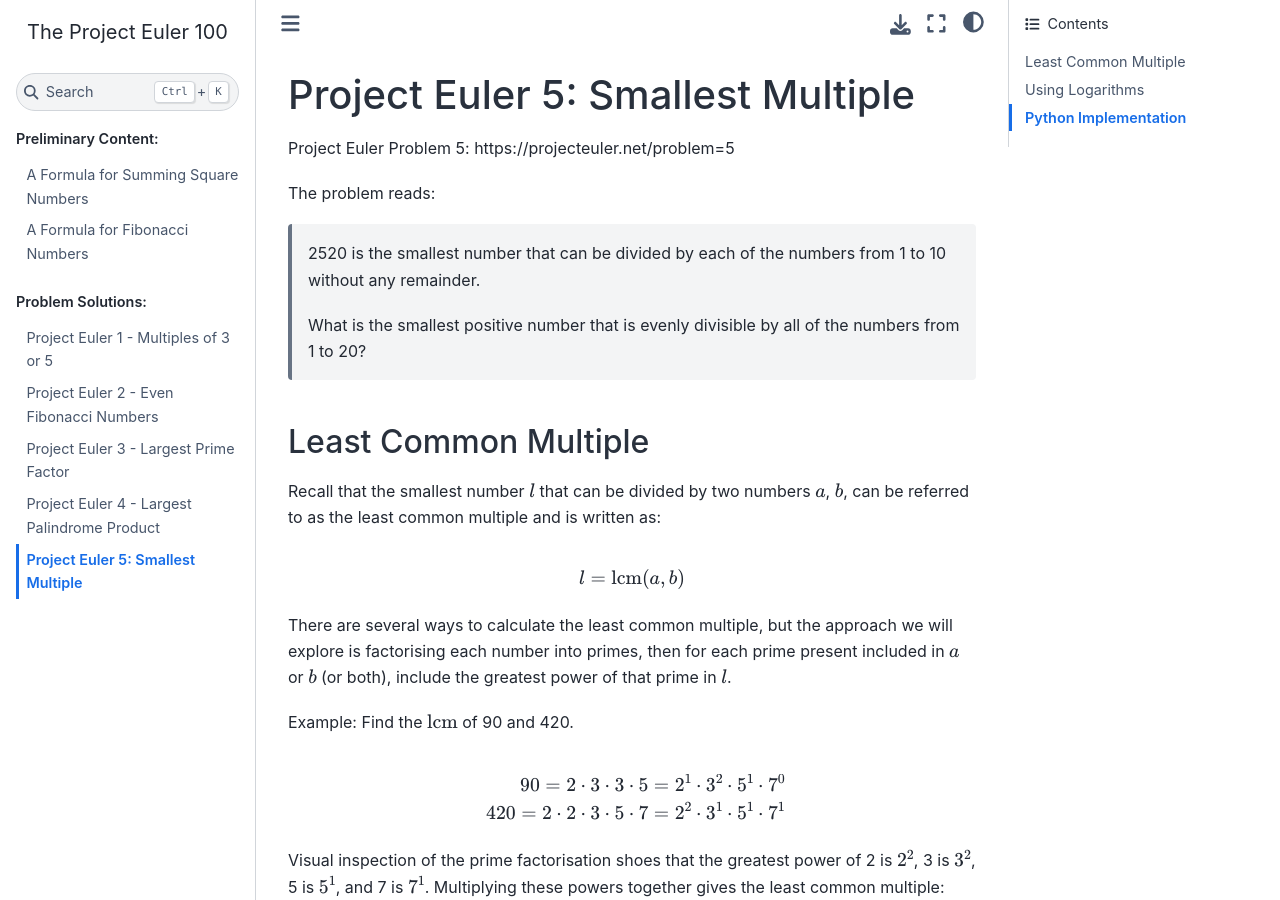
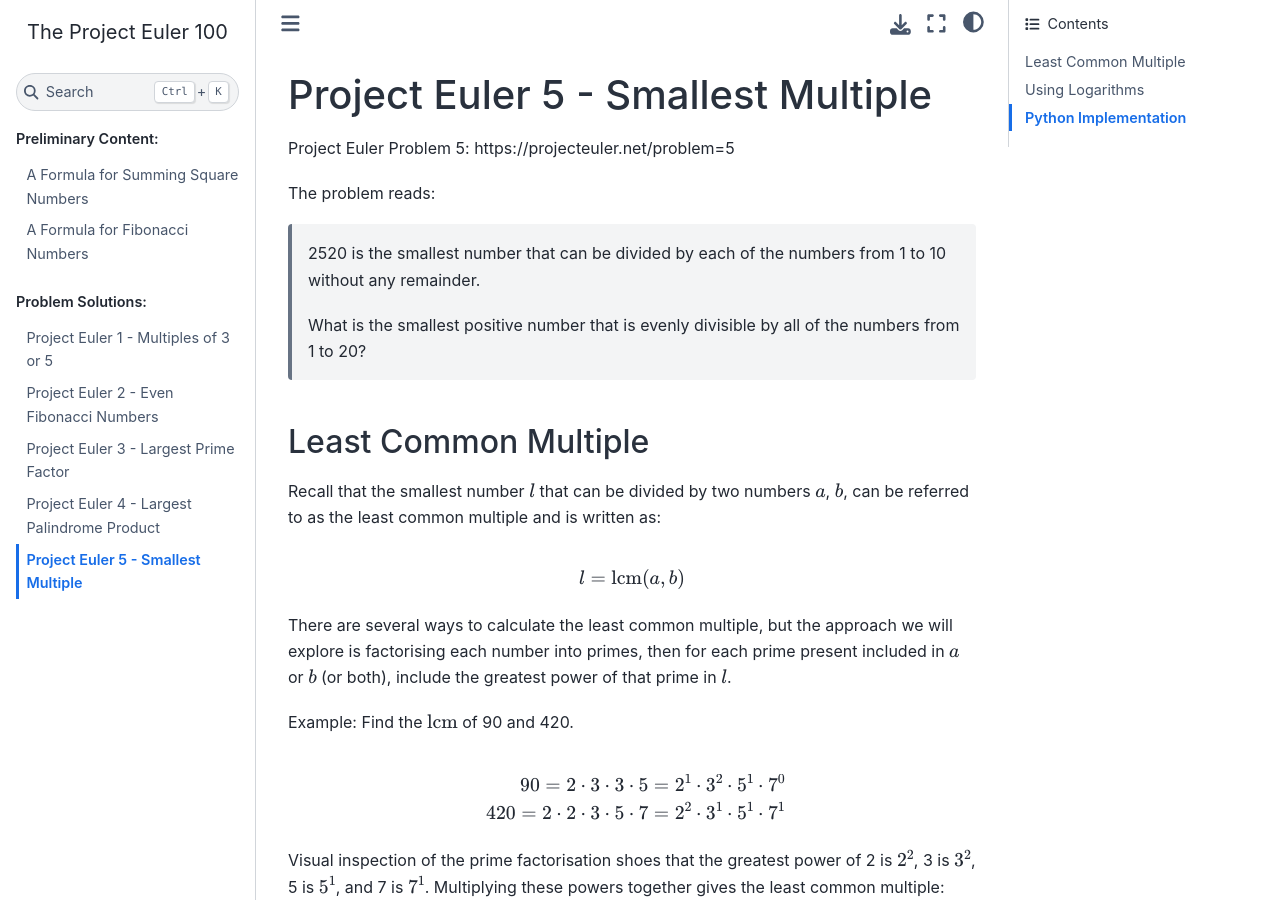
Before and after one commit to alpatine/project-euler-python, a Sphinx documentation site: the page built from doc/source/problems/p005.md, in a window 1280 px wide and 900 px high. Built offline with Sphinx 7.4.7 and the Sphinx Book theme 1.1.4, drawn with Linux system fonts in a browser that asks for light colours.

Commit message:
Correct typo in doc p005

```diff
--- a/doc/source/problems/p005.md
+++ b/doc/source/problems/p005.md
@@ -1,4 +1,4 @@
-# Project Euler 5: Smallest Multiple
+# Project Euler 5 - Smallest Multiple
 Project Euler Problem 5: https://projecteuler.net/problem=5
 
 The problem reads:
```
